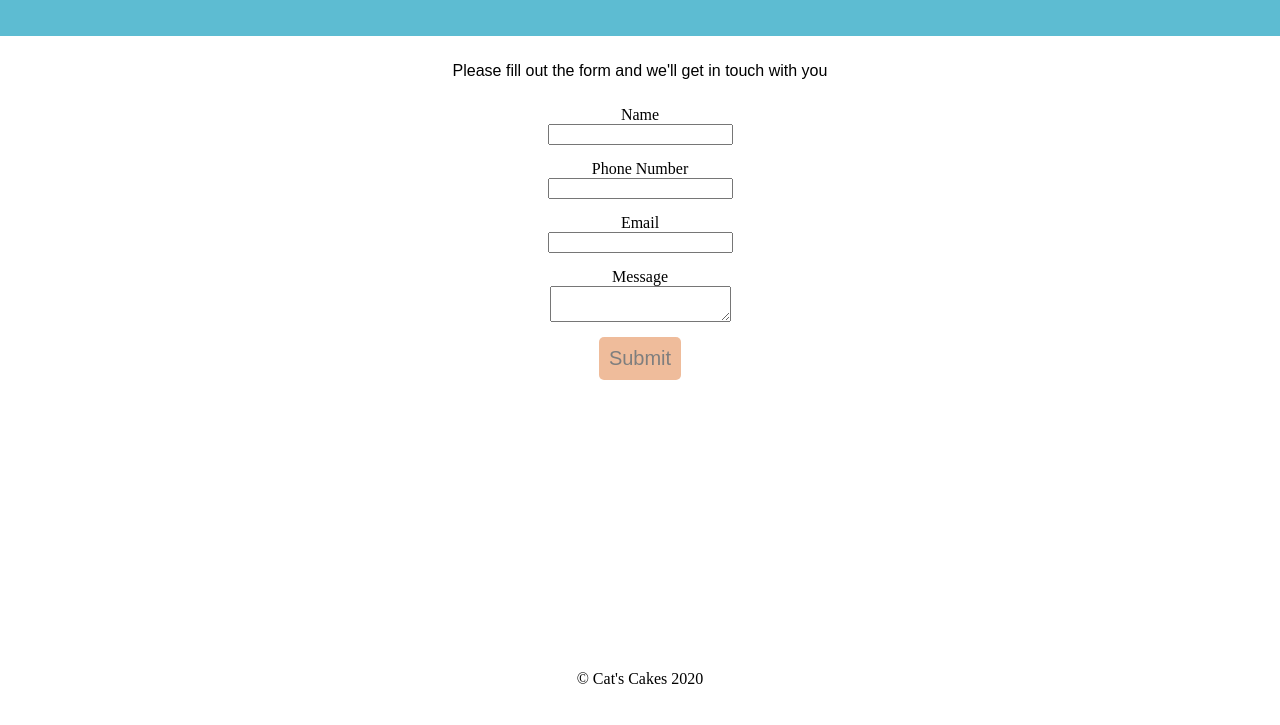
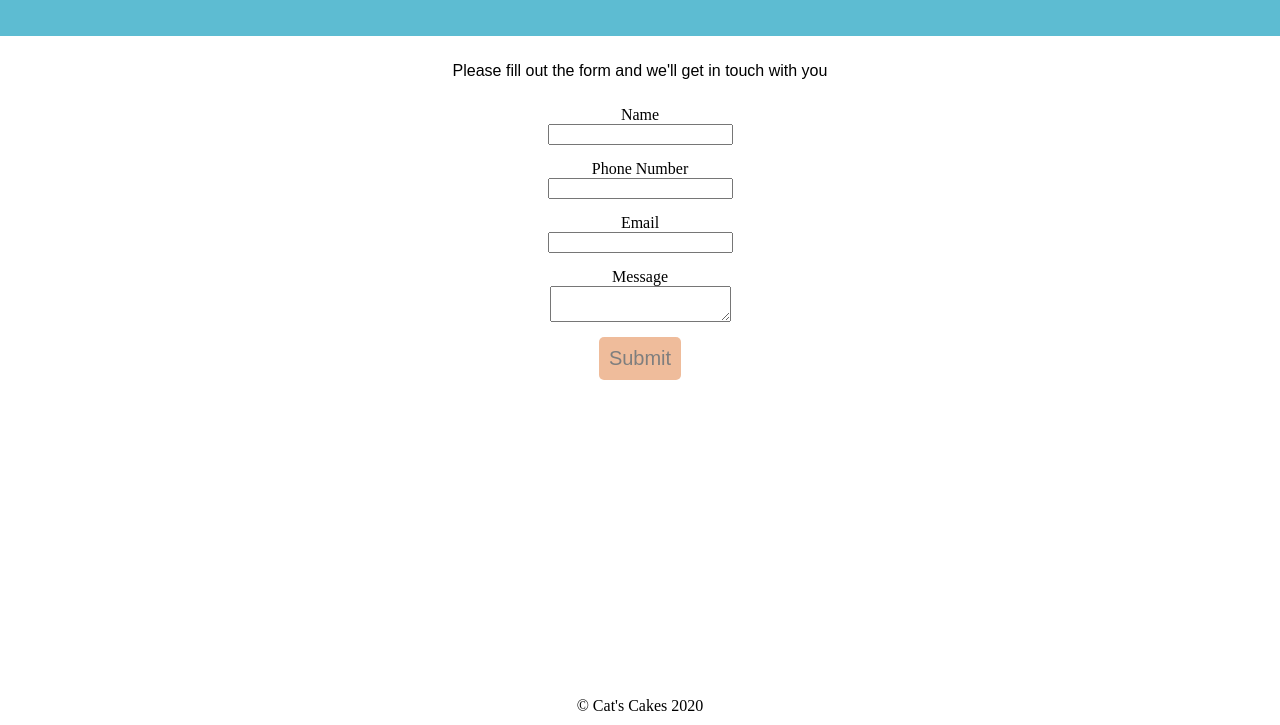
Before and after one commit to Andrew-CC-Martin/cats-cakes, a plain HTML site: page pages/contact.html in a window 1280 px wide. Shown: the part 75-800 px from the top of the page. Drawn offline with Linux system fonts and the light colour scheme.

Commit message:
added sticky footer

```diff
--- a/css/style.css
+++ b/css/style.css
@@ -1,5 +1,12 @@
 body {
   margin: 0;
+  display: flex;
+  min-height: 100vh;
+  flex-direction: column;
+}
+
+main {
+  flex-grow: 1;
 }
 
 h1, h3, h4, p, a {
@@ -35,11 +42,6 @@ button:hover {
 footer {
   text-align: center;
   margin: 10px;
-}
-
-#contact-footer {
-  position: relative;
-  top: 280px;
 }
 
 .blue-background {
--- a/pages/contact.html
+++ b/pages/contact.html
@@ -19,7 +19,7 @@
     </nav>
   </header>
 
-  <div id="contact-page">
+  <main id="contact-page">
     <p class="padding-10">
       Please fill out the form and we'll get in touch with you
     </p>
@@ -34,7 +34,7 @@
       <textarea></textarea>
       <button>Submit</button>
     </form>
-  </div>
+</main>
 
   <footer id="contact-footer">
     © Cat's Cakes 2020
```
